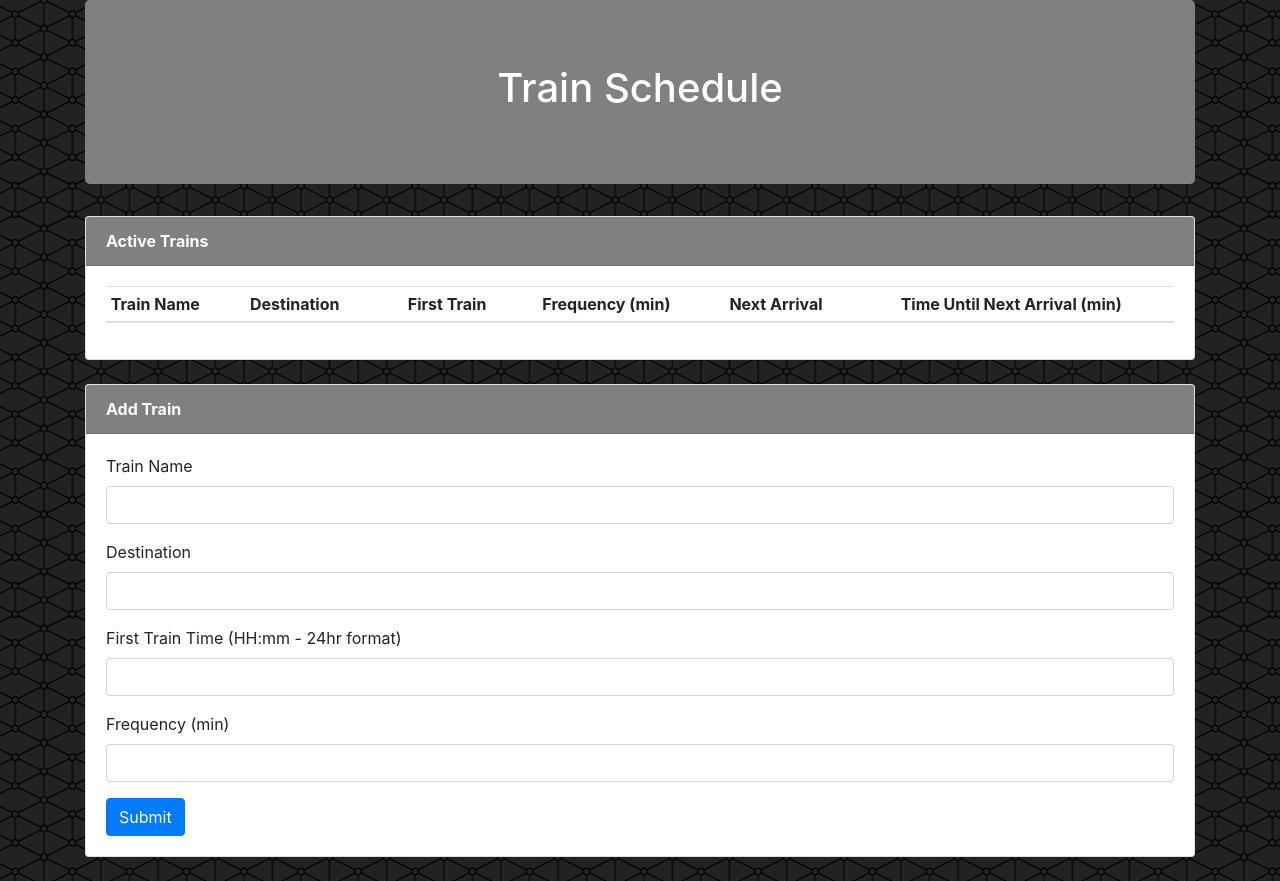
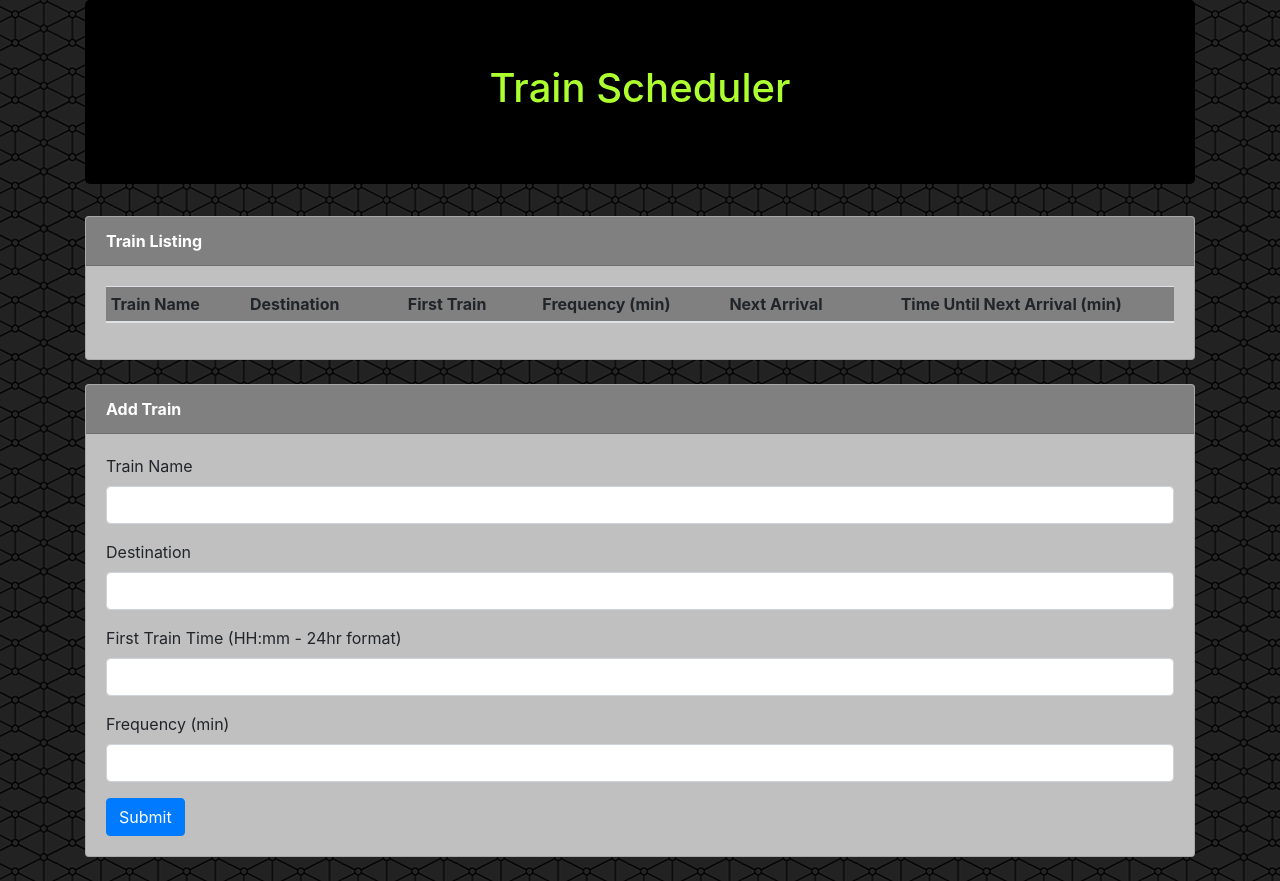
Before and after one commit to kennethchung5/Train-Scheduler, a plain HTML site: page index.html in a window 1280 px wide. Drawn offline with nearby package versions, Linux system fonts and the light colour scheme; no server answers.

Commit message:
updated color styling and added title

```diff
--- a/assets/css/style.css
+++ b/assets/css/style.css
@@ -4,8 +4,12 @@ body {
 }
 
 .jumbotron {
-    background-color: gray;
-    color: white;
+    background-color: black;
+    color: greenyellow;
+}
+
+.card {
+    background-color: silver;
 }
 
 .card-header {
@@ -15,15 +19,15 @@ body {
 }
 
 
+
 th, td {
     text-align: center;
-    font-weight: bold;
 }
 .leftText {
     text-align: left;
 }
 
-
+/* color text to indicate whether train is currently running */
 .inService {
     color: greenyellow;
 }
@@ -32,9 +36,17 @@ th, td {
 }
 
 
+th {
+    background-color: gray;
+}
 .oddRow {
+    background-color: black;
+}
+.evenRow {
     background-color: darkblue;
 }
-.evenRow {
-    background-color: teal;
+
+tr:hover {
+    /* I couldn't figure out how to override Bootstrap styling for this property by increasing specificity, so I used !important */
+    background-color: gray !important;
 }
--- a/index.html
+++ b/index.html
@@ -1,7 +1,7 @@
 <!doctype html>
 <html>
 <head>
-    <title></title>
+    <title>Train Scheduler</title>
     <link rel="stylesheet" href="https://maxcdn.bootstrapcdn.com/bootstrap/4.0.0/css/bootstrap.min.css">
     <link rel="stylesheet" href="assets/css/style.css">
 </head>
@@ -10,15 +10,14 @@
     <div class="container">
 
         <div class="jumbotron">
-            <h1 class="text-center">Train Schedule</h1>
+            <h1 class="text-center">Train Scheduler</h1>
         </div>
 
         <div class="row">
-            <!-- <div class="col-md-1"></div> -->
 
             <div class="col-md-12">
                 <div class="card mb-4">
-                    <div class="card-header">Active Trains</div>
+                    <div class="card-header">Train Listing</div>
 
                     <div class="card-body">
                         <table class="table table-sm table-hover" id="trainTable">
@@ -39,12 +38,10 @@
                 </div>
             </div>
 
-            <!-- <div class="col-md-1"></div> -->
         </div>
 
 
         <div class="row">
-            <!-- <div class="col-md-1"></div> -->
 
             <div class="col-md-12">
                 <div class="card mb-4">
@@ -75,7 +72,6 @@
                 </div>
             </div>
 
-            <!-- <div class="col-md-1"></div> -->
         </div>
 
     </div>
```
